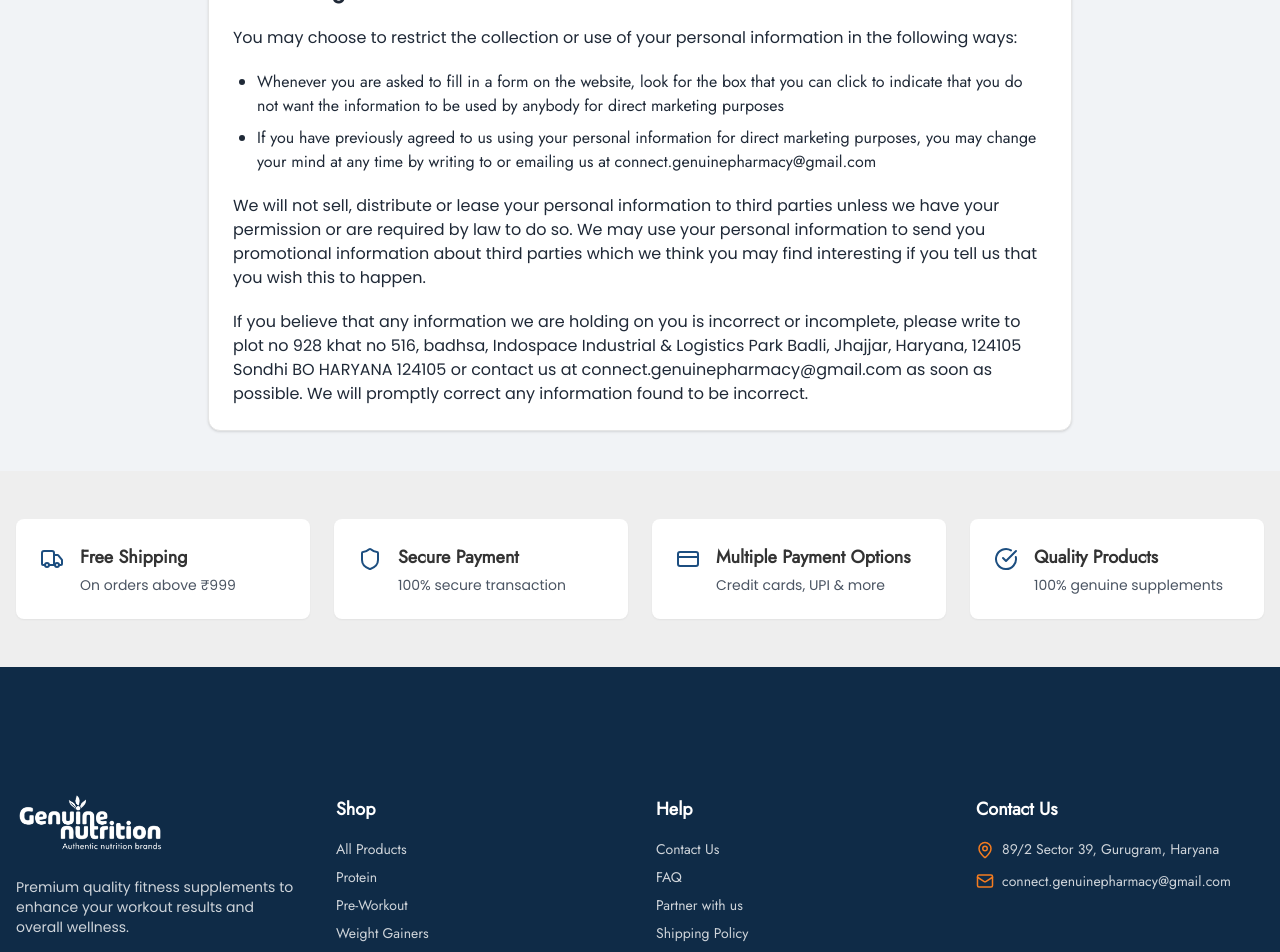
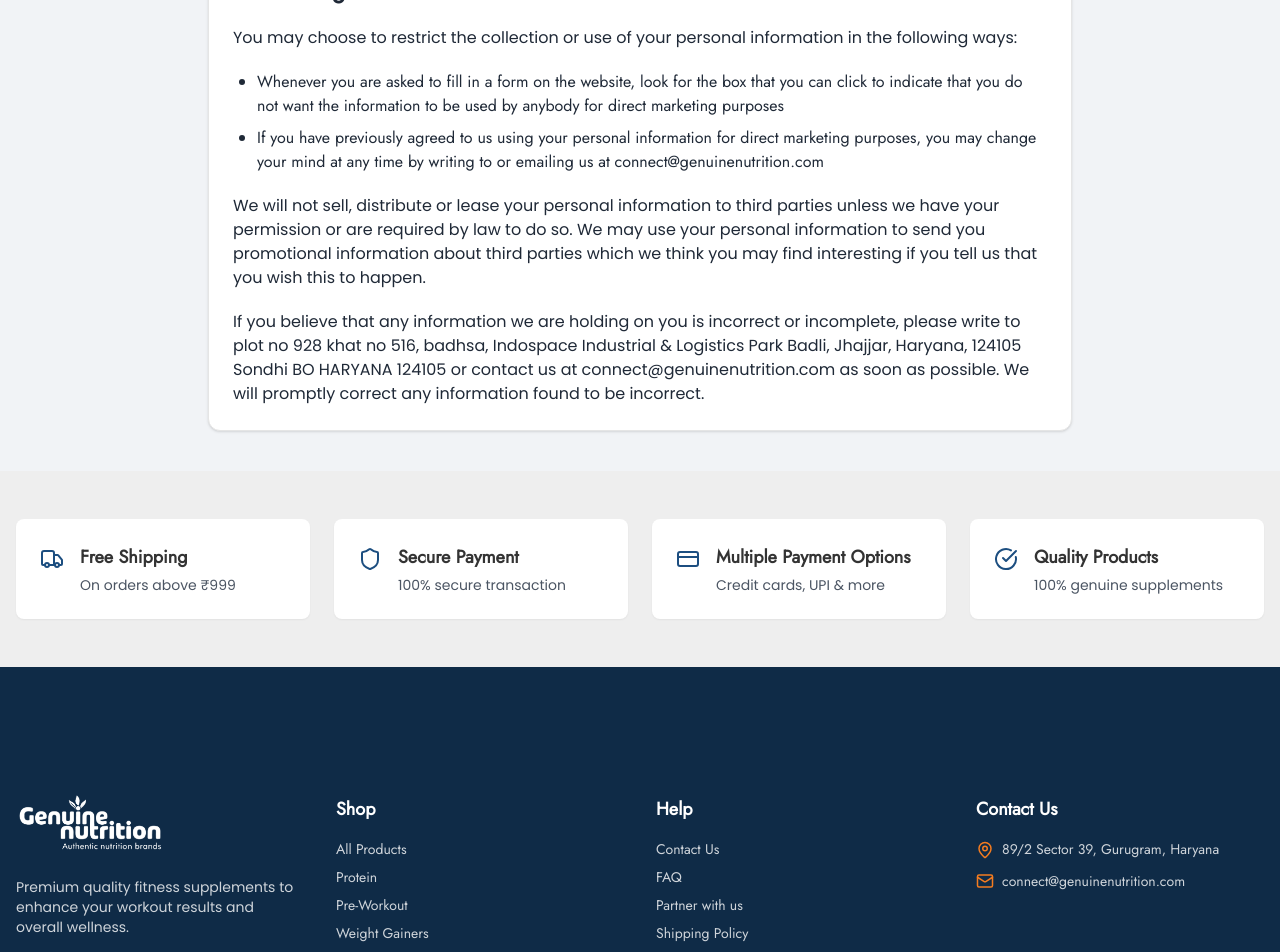
Before and after one commit to desirediv0/genuine-pharmacy, a Next.js app in the folder client/: page /privacy-policy in a window 1280 px wide. Shown: the part 1760-2712 px from the top of the page. Built offline with nearby package versions, Linux system fonts and the light colour scheme; no server answers.

Commit message:
fix: update email contact from genuinepharmacy to genuinenutrition across multiple components

```diff
--- a/client/src/app/contact/page.js
+++ b/client/src/app/contact/page.js
@@ -200,7 +200,7 @@ export default function ContactPage() {
                     <div>
                       <p className="font-medium">Email</p>
                       <p className="text-gray-600">
-                        {"connect.genuinepharmacy@gmail.com"}
+                        {"connect@genuinenutrition.com"}
                       </p>
                     </div>
                   </div>
--- a/client/src/app/privacy-policy/page.jsx
+++ b/client/src/app/privacy-policy/page.jsx
@@ -126,7 +126,7 @@ export default function PrivacyPolicy() {
               If you have previously agreed to us using your personal
               information for direct marketing purposes, you may change your
               mind at any time by writing to or emailing us at
-              connect.genuinepharmacy@gmail.com
+              connect@genuinenutrition.com
             </li>
           </ul>
 
@@ -142,7 +142,7 @@ export default function PrivacyPolicy() {
             If you believe that any information we are holding on you is
             incorrect or incomplete, please write to plot no 928 khat no 516,
             badhsa, Indospace Industrial & Logistics Park Badli, Jhajjar,
-            Haryana, 124105 Sondhi BO HARYANA 124105 or contact us at connect.genuinepharmacy@gmail.com as soon as possible. We will
+            Haryana, 124105 Sondhi BO HARYANA 124105 or contact us at connect@genuinenutrition.com as soon as possible. We will
             promptly correct any information found to be incorrect.
           </p>
         </CardContent>
--- a/client/src/app/shipping-policy/page.jsx
+++ b/client/src/app/shipping-policy/page.jsx
@@ -22,7 +22,7 @@ export default function ShippingPolicy() {
             services will be confirmed on your mail ID as specified during
             registration. For any issues in utilizing our services you may
             contact our helpdesk on
-            connect.genuinepharmacy@gmail.com
+            connect@genuinenutrition.com
           </p>
           <p className="text-sm">Last updated on Jul 14 2025</p>
         </CardContent>
--- a/client/src/components/footer.js
+++ b/client/src/components/footer.js
@@ -164,7 +164,7 @@ export function Footer() {
                     size={18}
                     className="text-[#F47C20] mr-2 flex-shrink-0"
                   />
-                  <span>connect.genuinepharmacy@gmail.com</span>
+                  <span>connect@genuinenutrition.com</span>
                 </div>
 
               </div>
--- a/client/src/components/navbar.js
+++ b/client/src/components/navbar.js
@@ -301,7 +301,7 @@ export function Navbar() {
             <div className="mt-8 pt-6 border-t">
               <div className="flex items-center gap-3 mb-4">
                 <Mail className="h-5 w-5 text-primary" />
-                <span className="font-medium">connect.genuinepharmacy@gmail.com</span>
+                <span className="font-medium">connect@genuinenutrition.com</span>
               </div>
             </div>
           </div>
@@ -321,7 +321,7 @@ export function Navbar() {
               {/* Left - Phone number */}
               <div className="hidden md:flex items-center text-xs">
                 <Mail className="h-3.5 w-3.5 mr-1.5" />
-                <span>connect.genuinepharmacy@gmail.com</span>
+                <span>connect@genuinenutrition.com</span>
               </div>
 
               {/* Center - Free shipping text */}
```
Also changed, not shown: 1 other file (tests, documents, lock files or other folders).
